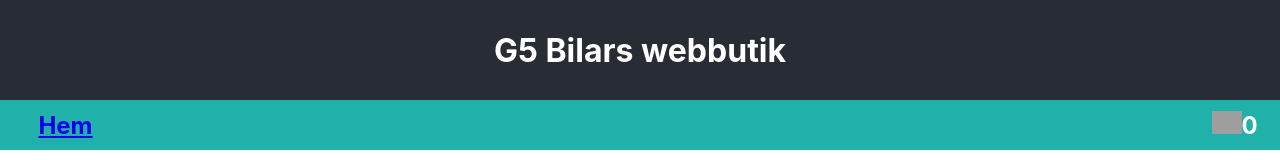
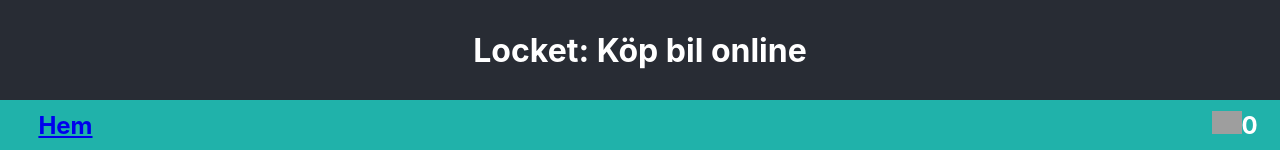
Before and after one commit to Shnam87/React-Webbshop-G5, a React (Create React App) app in the folder webbshop/: page / in a window 1280 px wide. Shown: the top 160 px of the page. Built offline with nearby package versions, Linux system fonts and the light colour scheme; no server answers; grey boxes are pictures that could not be loaded.

Commit message:
Ändrat header texten

```diff
--- a/webbshop/src/components/Header.js
+++ b/webbshop/src/components/Header.js
@@ -4,7 +4,7 @@
 function Header() {
   return (
     <StyledHeader>
-      <h1>G5 Bilars webbutik</h1>
+      <h1>Locket: Köp bil online</h1>
     </StyledHeader>
   )
 }
```
